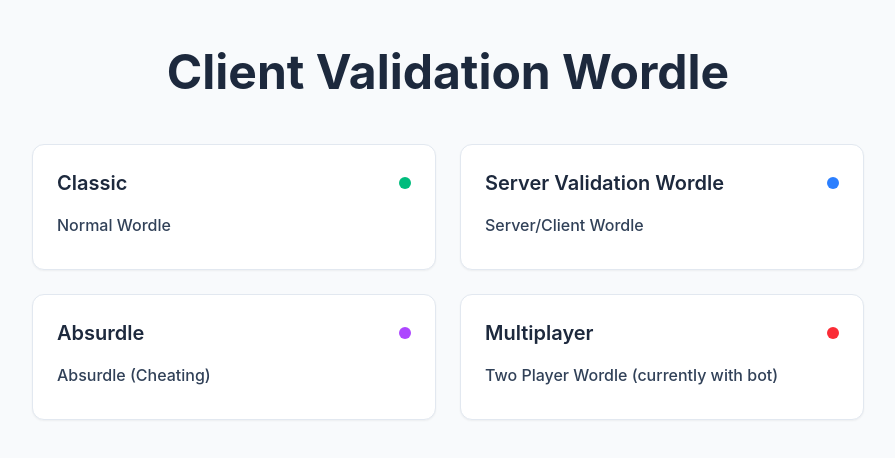
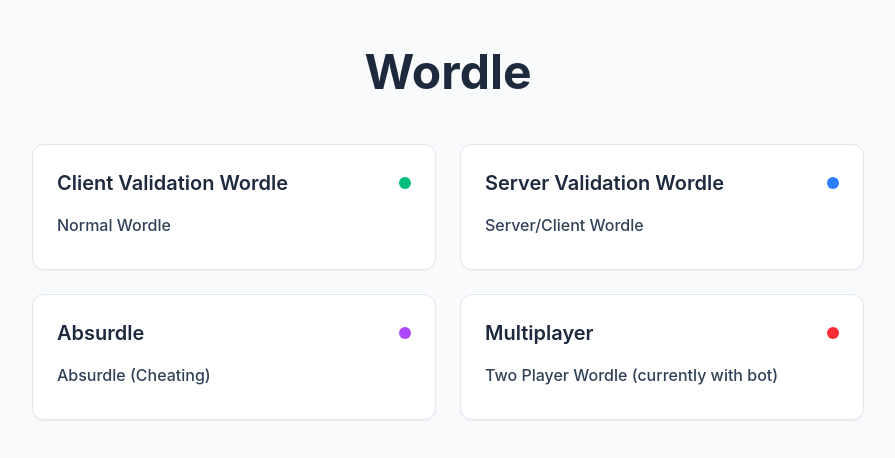
Before and after one commit to nc-poon/wordleClone, a Next.js app: page /game/ in a window 1280 px wide. Shown: the top 458 px of the page, without its empty margins (192-1087 px from the left). Built offline with nearby package versions, Linux system fonts and the light colour scheme.

Commit message:
'fix homepage description'

```diff
--- a/app/page.tsx
+++ b/app/page.tsx
@@ -5,9 +5,7 @@
     <div className="min-h-screen bg-muted py-12">
       <div className="container">
         <div className="text-center mb-12">
-          <h1 className="text-5xl font-bold text-slate-800 mb-4">
-            Client Validation Wordle
-          </h1>
+          <h1 className="text-5xl font-bold text-slate-800 mb-4">Wordle</h1>
         </div>
         <HighscoreTable />
         <div className="grid grid-cols-1 md:grid-cols-2 gap-6 max-w-4xl mx-auto">
@@ -18,7 +16,7 @@
             <div className="card-content">
               <div className="flex items-center justify-between mb-4">
                 <h2 className="text-xl font-semibold text-slate-800">
-                  Classic
+                  Client Validation Wordle
                 </h2>
                 <div className="w-3 h-3 bg-emerald-500 rounded-full"></div>
               </div>
```
